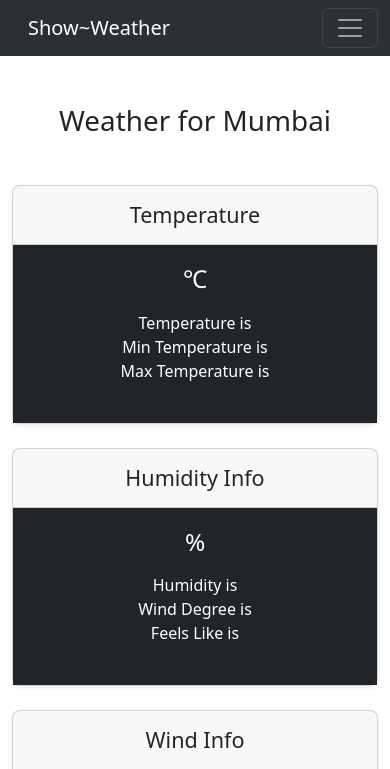
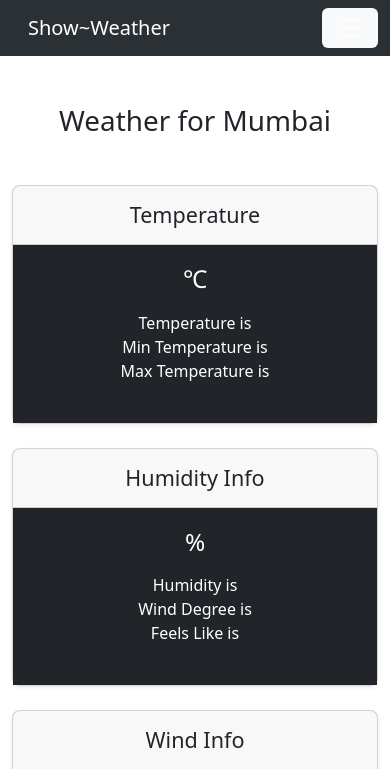
Before and after one commit to Jayrane03/Weather-Website, a website: page index.html in a window 390 px wide. Shown: the top 769 px of the page. Drawn offline with nearby package versions, Linux system fonts and the light colour scheme; no server answers.

Commit message:
Change the colour of navbar toggle

```diff
--- a/index.html
+++ b/index.html
@@ -44,7 +44,7 @@
     <nav class="navbar bg-dark navbar-expand-lg bg-body-tertiary" data-bs-theme="dark">
         <div class="container-fluid">
             <a class="navbar-brand px-3" href="#">Show~Weather</a>
-            <button class="navbar-toggler" type="button" data-bs-toggle="collapse"
+            <button class="navbar-toggler bg-light" type="button" data-bs-toggle="collapse"
                 data-bs-target="#navbarSupportedContent" aria-controls="navbarSupportedContent" aria-expanded="false"
                 aria-label="Toggle navigation">
                 <span class="navbar-toggler-icon"></span>
--- a/script.js
+++ b/script.js
@@ -28,7 +28,7 @@ const getWeather = (city) => {
       sunrise.innerHTML = response.sunrise;
       sunset.innerHTML = response.sunset;
       // td.valu
-      others.innerHTML = response.others
+      // others.innerHTML = response.others
 
     })
 
```
